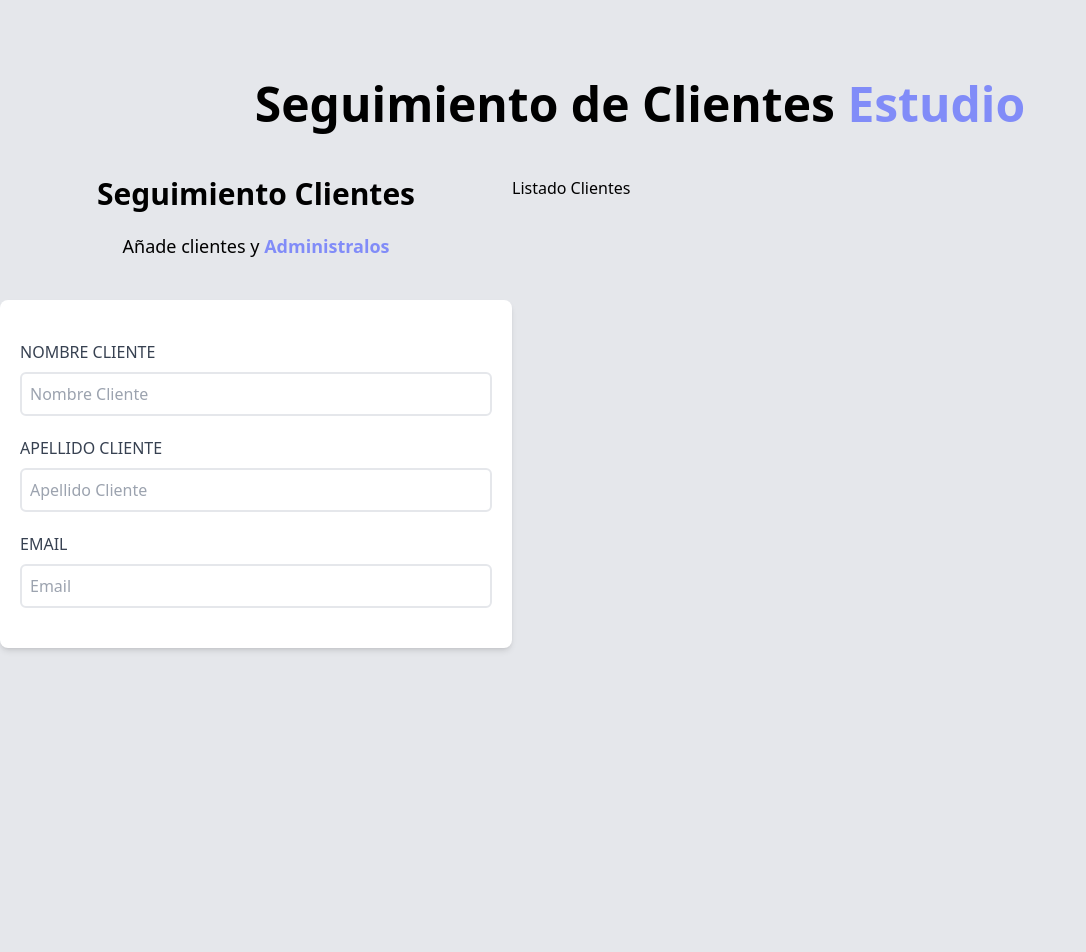
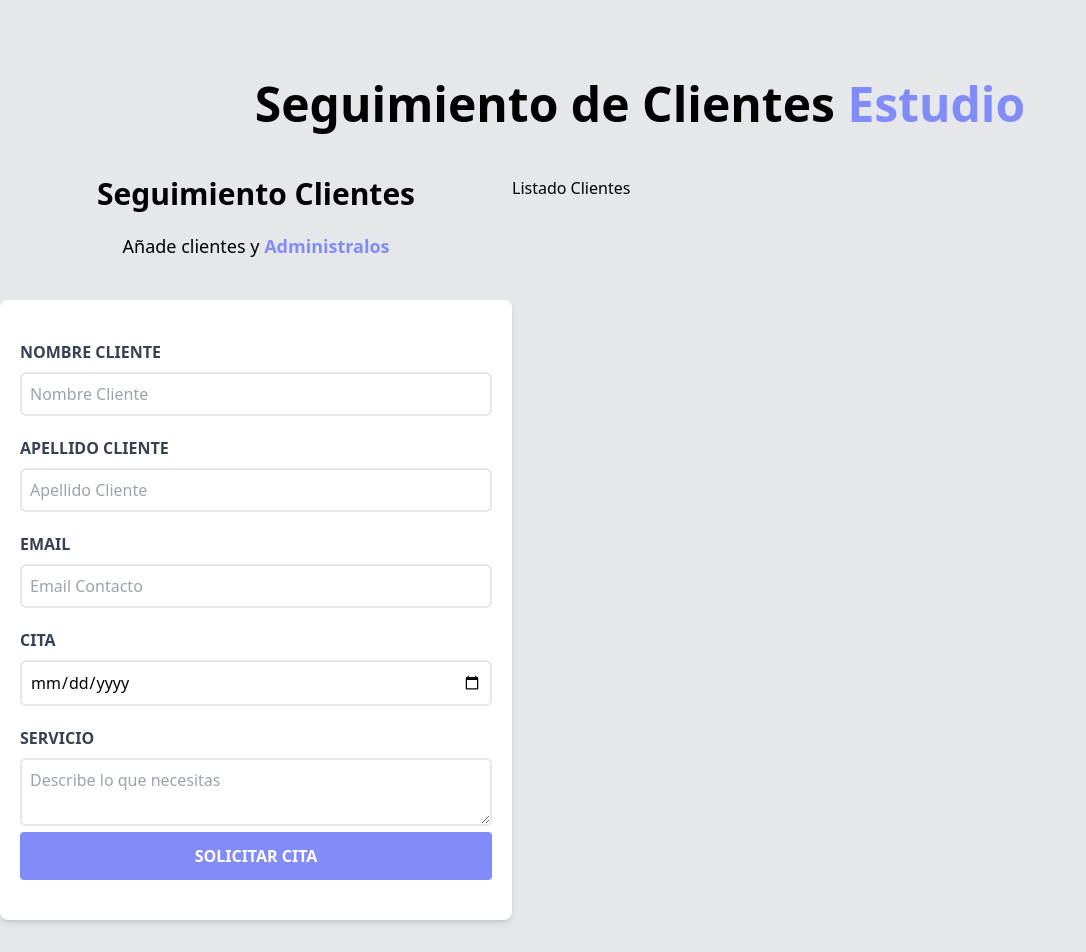
Before and after one commit to AbrahanEFH/agenda-react, a React (Vite) app: page / in a window 1280 px wide. Shown: the top 952 px of the page, without its empty margins (0-1086 px from the left). Before the commit the page ends 880 px from the top, so only its background shows below. Built offline with nearby package versions, Linux system fonts and the light colour scheme.

Commit message:
Formulario listo

```diff
--- a/src/components/Formulario.jsx
+++ b/src/components/Formulario.jsx
@@ -9,9 +9,9 @@ const Formulario = () => {
             <span className=" text-indigo-400 font-bold" >Administralos</span>
         </p>
 
-        <form className="bg-white shadow-md rounded-lg py-10 px-5">
+        <form className="bg-white shadow-md rounded-lg py-10 px-5 mb-10">
             <div className=" mb-5" >
-                <label htmlFor="cliente" className=" block text-gray-700 uppercase">
+                <label htmlFor="cliente" className=" block text-gray-700 uppercase font-bold">
                     Nombre Cliente
                 </label>
 
@@ -23,7 +23,7 @@ const Formulario = () => {
                 />
             </div>
             <div className="mb-5">
-                <label htmlFor="apellido" className=" block text-gray-700 uppercase">
+                <label htmlFor="apellido" className=" block text-gray-700 uppercase font-bold">
                     Apellido cliente
                 </label>
 
@@ -34,18 +34,44 @@ const Formulario = () => {
                     className="border-2 w-full p-2 mt-2 placeholder-gray-400 rounded-md"
                 />
             </div>
-            <div>
-                <label htmlFor="email" className=" block text-gray-700 uppercase">
+            <div className="mb-5">
+                <label htmlFor="email" className=" block text-gray-700 uppercase font-bold">
                     Email
                 </label>
 
                 <input
                     id="email"
-                    type="text"
-                    placeholder="Email"
+                    type="email"
+                    placeholder="Email Contacto"
                     className="border-2 w-full p-2 mt-2 placeholder-gray-400 rounded-md"
                 />
             </div>
+            <div className="mb-5">
+                <label htmlFor="cita" className=" block text-gray-700 uppercase font-bold">
+                    Cita
+                </label>
+
+                <input
+                    id="cita"
+                    type="date"
+                    className="border-2 w-full p-2 mt-2 placeholder-gray-400 rounded-md"
+                />
+            </div>
+            <div>
+                <label htmlFor="servicio" className=" block text-gray-700 uppercase font-bold">
+                    Servicio
+                </label>
+                <textarea
+                    id="servicio"
+                    className="border-2 w-full p-2 mt-2 placeholder-gray-400 rounded-md"
+                    placeholder="Describe lo que necesitas"
+                />
+            </div>
+            <input type="submit"
+                    className="bg-indigo-400 w-full rounded p-3 text-white uppercase font-bold hover:bg-indigo-700 cursor-pointer"
+                    value="Solicitar Cita"
+
+            />
         </form>
     </div>
   )
```
